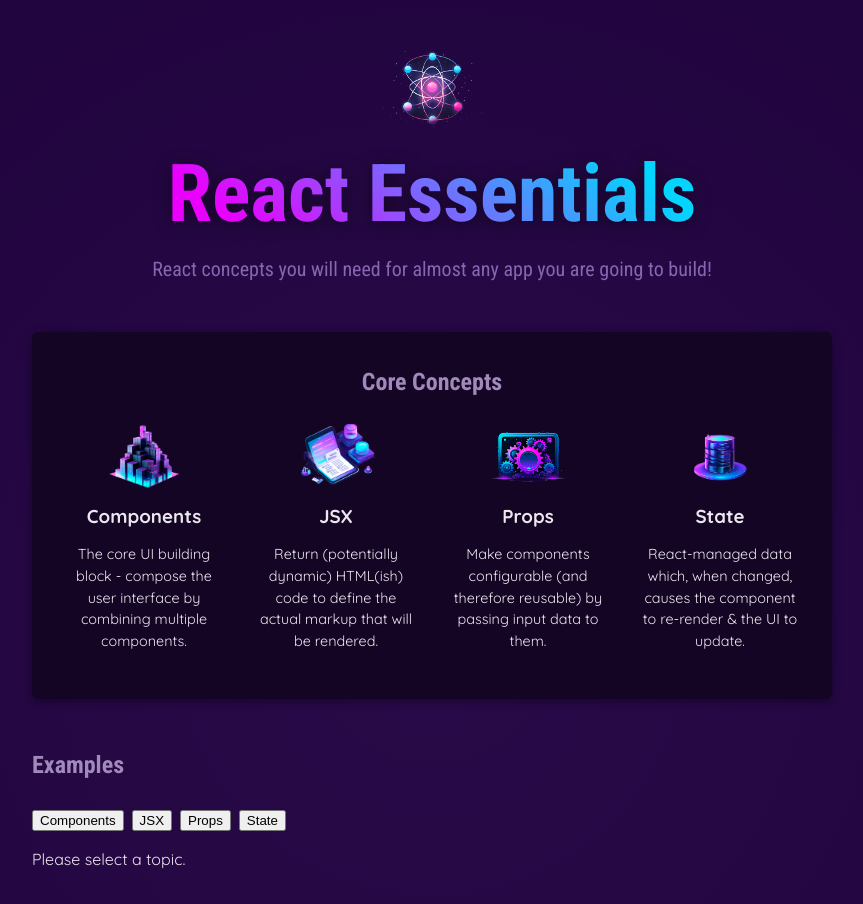
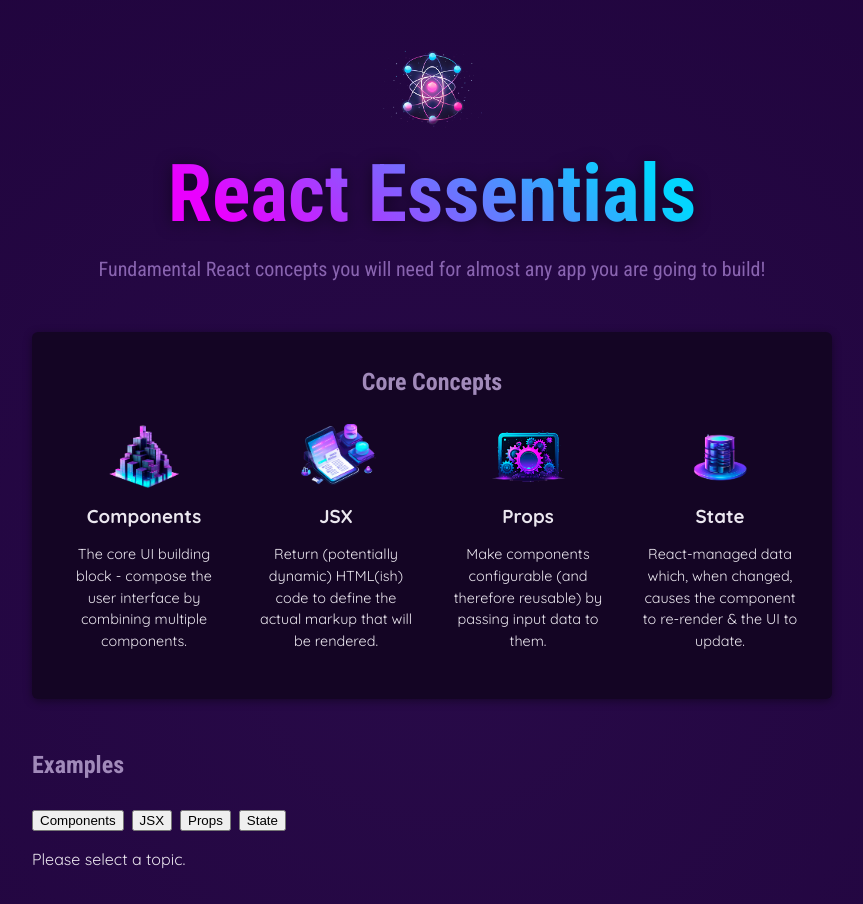
Before and after one commit to FrancaTM/github-copilot-react-sample, a React (Vite) app: page / in a window 1280 px wide. Shown: the top 904 px of the page, without its empty margins (208-1071 px from the left). Built offline with nearby package versions, Linux system fonts and the light colour scheme.

Commit message:
trigger completion via variable name

```diff
--- a/src/components/Header/Header.jsx
+++ b/src/components/Header/Header.jsx
@@ -4,12 +4,14 @@
 const reactDescriptions = ['Fundamental', 'Crucial', 'Core'];
 
 export default function Header() {
+  const firstDescription = reactDescriptions[0];
+
   return (
     <header>
       <img src={reactImg} alt="Stylized atom" />
       <h1>React Essentials</h1>
       <p>
-        React concepts you will need for almost any app you are going to build!
+        {firstDescription} React concepts you will need for almost any app you are going to build!
       </p>
     </header>
   );
```
